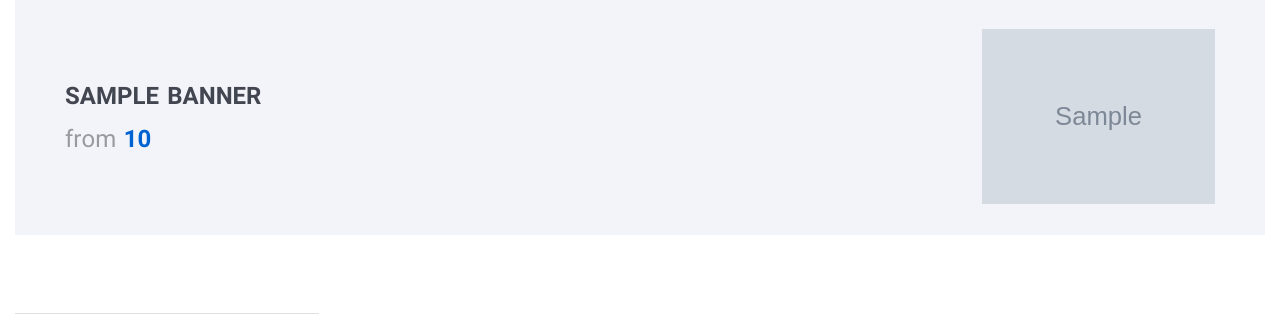
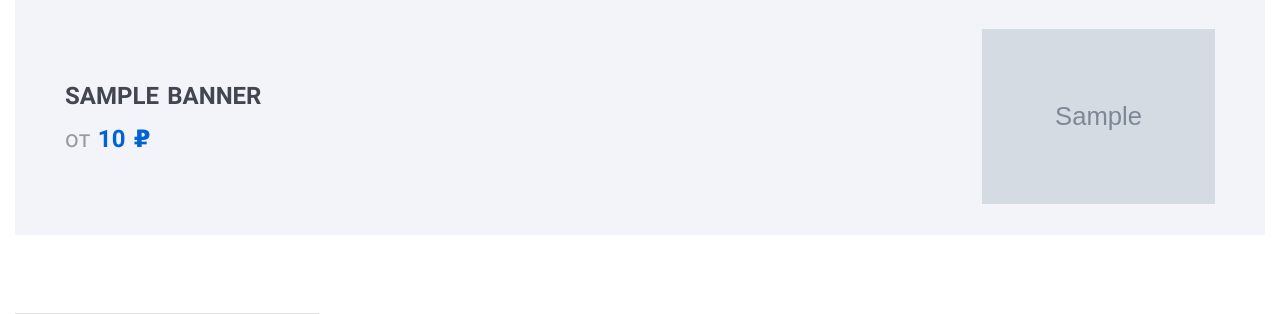
Before and after one commit to b0sterzer0/megano, a Django app: template market/templates/index.html in a window 1280 px wide. Shown: the part 1005-1319 px from the top of the page. Run offline with Django 3.2, Linux system fonts and the light colour scheme; tables that the repository leaves empty hold one stand-in row (values such as "Sample post"); the template is opened without the code that fills it: values that come from a table or form of the project are taken from there, most other values are stand-ins (such as "Sample title", 1, 10 or a date in 2020); grey boxes marked "Sample" are stand-in pictures.

Commit message:
В шаблоне index.html на баннере в цене слово "from" заменено на "от" и добавлен символ рубля

```diff
--- a/market/templates/index.html
+++ b/market/templates/index.html
@@ -62,7 +62,7 @@
               <div class="BannersHomeBlock-block">
                 <strong class="BannersHomeBlock-title">{{ banner.title }}
                 </strong>
-                <div class="BannersHomeBlock-content">from&#32;<span class="BannersHomeBlock-price">{{ banner.price }}</span>
+                <div class="BannersHomeBlock-content">от&#32;<span class="BannersHomeBlock-price">{{ banner.price }} ₽</span>
                 </div>
               </div>
               <div class="BannersHomeBlock-block">
```
